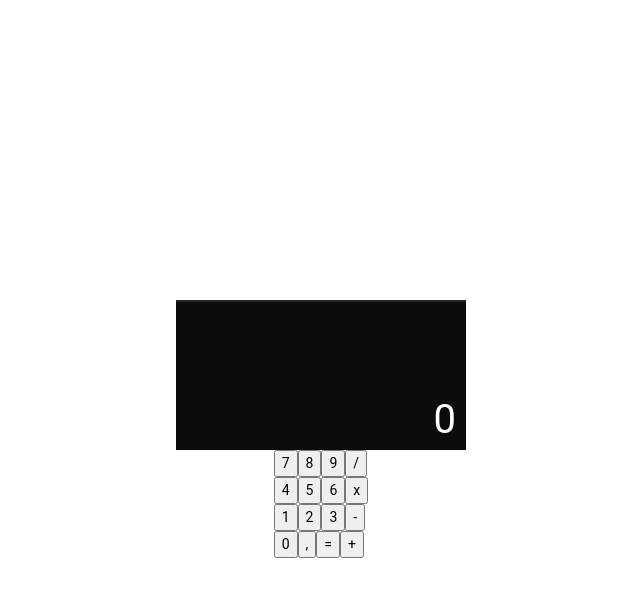
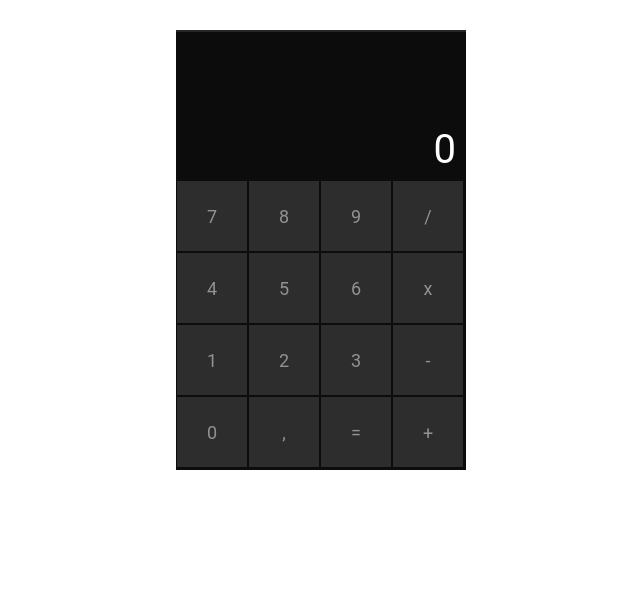
Before and after one commit to igormotta92/gta-desafio-react, a React (Create React App) app: page / in a window 1280 px wide. Shown: the top 596 px of the page, without its empty margins (319-959 px from the left). Built offline with nearby package versions, Linux system fonts and the light colour scheme.

Commit message:
Update calculator.css

```diff
--- a/src/pages/Home/calculator.css
+++ b/src/pages/Home/calculator.css
@@ -1,33 +1,34 @@
 .calculate {
-  margin-top: 300px;
+  margin-top: 30px;
   display: flex;
   flex-direction: column;
   justify-content: center;
   align-items: center;
 }
 
-.calculate--button {
-  width: 400px;
-  height: 220px;
-  background-color: #313131;
+.calculate--buttonArea {
+  width: 290px;
+  height: 290px;
+  background-color: #0c0c0c;
 }
 
-.calculate--button .button {
+.calculate--buttonArea .button {
   display: flex;
   justify-content: center;
   align-items: center;
-  background-color: #484848;
-  width: 100px;
-  height: 40px;
-  color: #FFF;
-  margin: 5px;
-  font-size: 20px;
-  border-radius: 10px;
+  background-color: #2d2d2d;
+  width: 70px;
+  height: 70px;
+  color: #929292;
+  margin: 1px;
+  font-size: 18px;
   cursor: pointer;
+  outline: none;
+  border: none;
 }
 
-.calculate--button a:hover {
-  background-color: #656565;
+.calculate--buttonArea .button:hover {
+  background-color: #1f1f1f;
 }
 
 .line1 {
```
